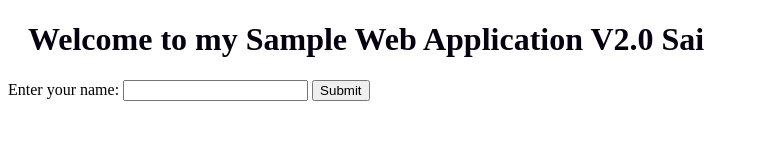
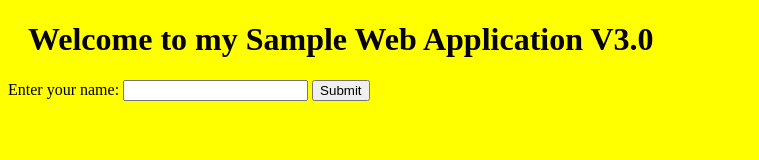
Before and after one commit to devopssuri789/testproject, a plain HTML site: page index.html in a window 1280 px wide. Shown: the whole page, without its empty margins (0-759 px from the left). Drawn offline with Linux system fonts and the light colour scheme.

Commit message:
index.html file now added again1

```diff
--- a/index.html
+++ b/index.html
@@ -1,11 +1,11 @@
 <!DOCTYPE html>
 <html>
   <head>
-    <title>Sample Web Application v2.0</title>
+    <title>My Sample Web Application v3.0</title>
     <style>
       /* CSS styles go here */
       body {
-        background-color: rgb(255, 255, 255);
+        background-color: rgb(255, 255, 0);
       }
       h1 {
         color: rgb(6, 1, 16);
@@ -14,7 +14,7 @@
     </style>
   </head>
   <body>
-    <h1>Welcome to my Sample Web Application V2.0 Sai</h1>
+    <h1>Welcome to my Sample Web Application V3.0</h1>
     <form>
       <label for="name">Enter your name:</label>
       <input type="text" id="name" name="name">
```
